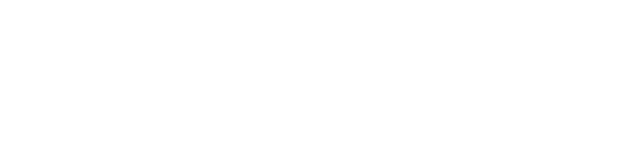
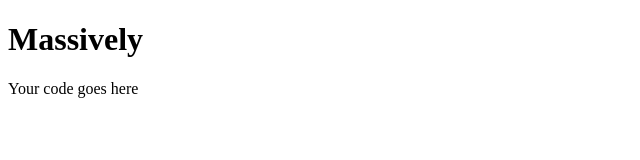
Before and after one commit to codedamn-projects/html5-massively-landing-page, a plain HTML site: page index.html in a window 1280 px wide. Shown: the whole page, without its empty margins (0-640 px from the left). Drawn offline with Linux system fonts and the light colour scheme.

Commit message:
file structure change

```diff
--- a/index.html
+++ b/index.html
@@ -7,6 +7,8 @@
     <title>codedamn Project</title>
   </head>
   <body>
+    <h1>Massively</h1>
     <!-- start writing your code -->
+    <p>Your code goes here</p>
   </body>
 </html>
```
Also changed, not shown: assets/images/1.jpg (renamed from assets/images/pic02.jpg), assets/images/2.jpg (renamed from assets/images/pic03.jpg), assets/images/3.jpg (renamed from assets/images/pic04.jpg), assets/images/4.jpg (renamed from assets/images/pic05.jpg), assets/images/5.jpg (renamed from assets/images/pic06.jpg), assets/images/6.jpg (renamed from assets/images/pic07.jpg), assets/images/main-section.jpg (renamed from assets/images/pic01.jpg), desgin/Home [Desktop].jpg (renamed from assets/desktop-design.jpg), desgin/Home [Mobile].jpg (renamed from assets/mobile-design.jpg), desgin/Menu [Mobile].jpg (renamed from assets/mobile-menu-design.jpg), desgin/Preview Image.jpg (renamed from assets/desktop-design-non-fs.jpg), 2 other files. Lines whose indentation alone changed are shown as unchanged.
